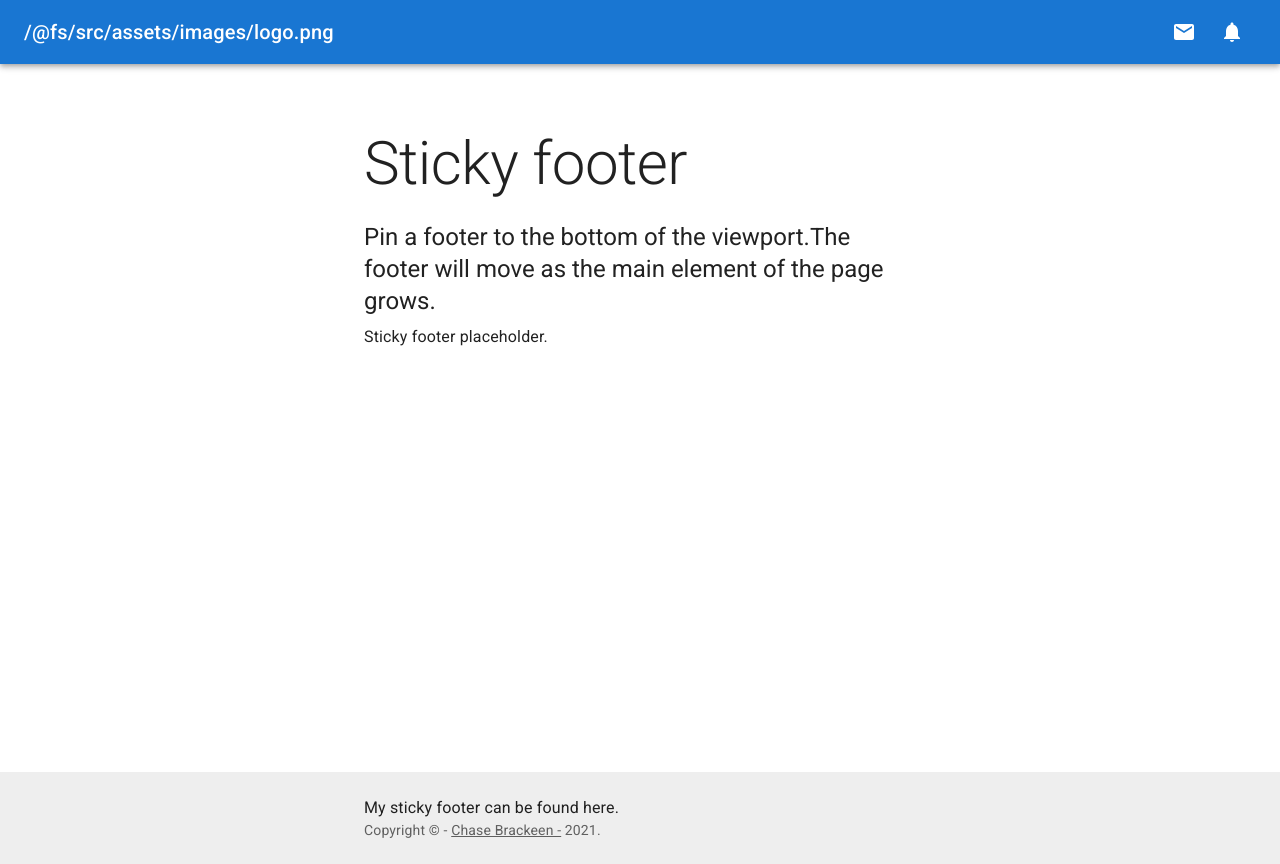
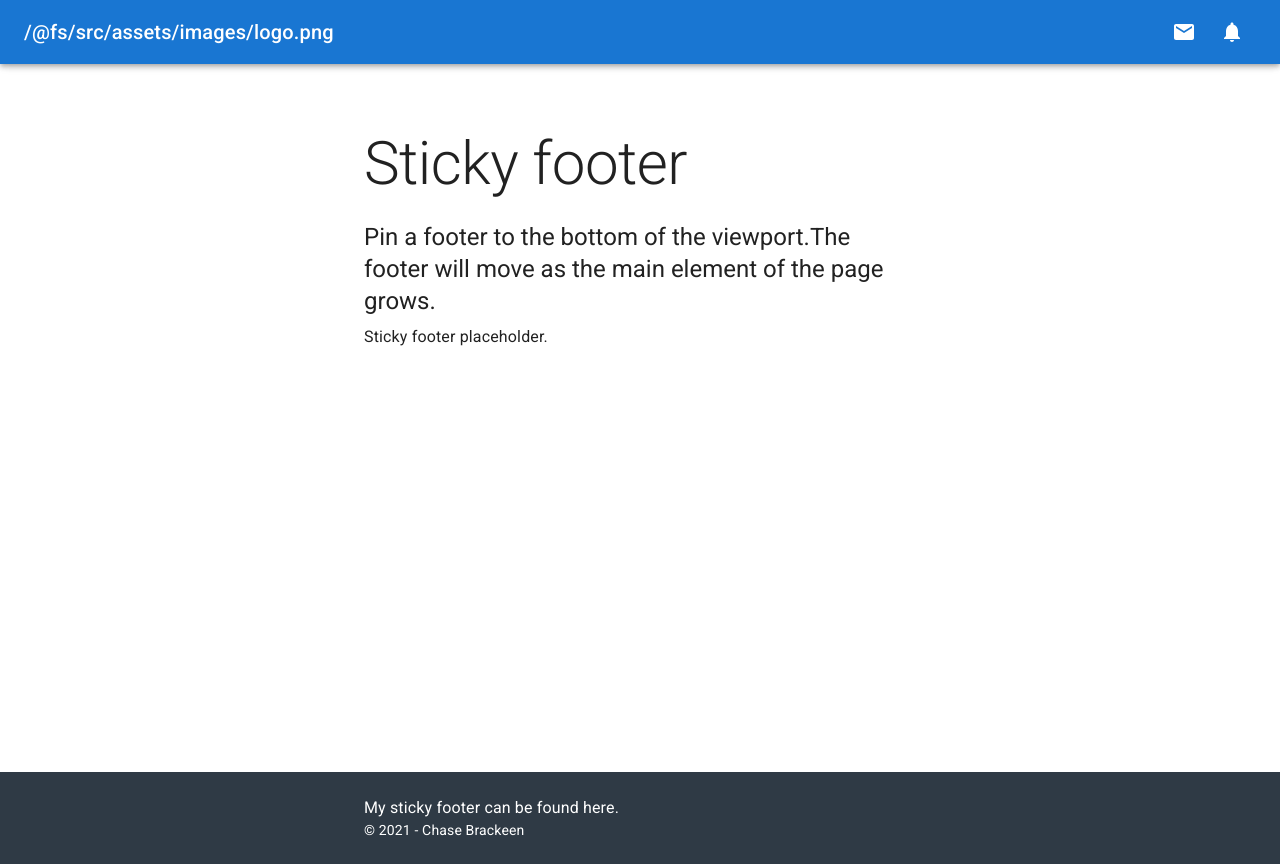
Before and after one commit to Chasetopher/React-Portfolio, a React (Create React App) app: page / in a window 1280 px wide. Built offline with nearby package versions, Linux system fonts and the light colour scheme.

Commit message:
fixed bg color in footer

```diff
--- a/src/App.js
+++ b/src/App.js
@@ -7,7 +7,22 @@ import Contact from './components/Contact';
 import About from './components/About';
 import Projects from './components/Projects';
 
+// material UI
+import { createTheme, ThemeProvider } from '@mui/material/styles';
+
+  const theme = createTheme({
+    palette: {
+      primary: {
+        main: '#001E3C'
+      },
+      secondary: {
+        main: '#2F3A45'
+      }
+    }
+  })
+
 function App() {
+
   return (
     <div>
       <Nav />
--- a/src/components/Footer/index.js
+++ b/src/components/Footer/index.js
@@ -4,18 +4,31 @@ import Box from '@mui/material/Box';
 import Typography from '@mui/material/Typography';
 import Container from '@mui/material/Container';
 import Link from '@mui/material/Link';
+// material UI
+import { createTheme, ThemeProvider } from '@mui/material/styles';
+
 
 const Footer = () => {
 
+  //Color Theme
+  const theme = createTheme({
+    palette: {
+      primary: {
+        main: '#001E3C'
+      },
+      secondary: {
+        main: '#2F3A45'
+      }
+    }
+  })
+
   function Copyright() {
     return (
-      <Typography variant="body2" color="text.secondary">
-        {'Copyright © - '}
-        <Link color="inherit" href="https://mui.com/">
-          Chase Brackeen -
-        </Link>{' '}
+      <Typography variant="body2" color='#FFFFFF'>
+        {'© '}
         {new Date().getFullYear()}
-        {'.'}
+        {' - Chase Brackeen'}
+
       </Typography>
     );
   }
@@ -45,14 +58,11 @@ const Footer = () => {
           py: 3,
           px: 2,
           mt: 'auto',
-          backgroundColor: (theme) =>
-            theme.palette.mode === 'light'
-              ? theme.palette.grey[200]
-              : theme.palette.grey[800],
+          backgroundColor: '#2F3A45'
         }}
       >
         <Container maxWidth="sm">
-          <Typography variant="body1">
+          <Typography color='#FFFFFF' variant="body1">
             My sticky footer can be found here.
           </Typography>
           <Copyright />
--- a/src/components/Nav/index.js
+++ b/src/components/Nav/index.js
@@ -1,4 +1,5 @@
 import * as React from 'react';
+import { createTheme } from '@mui/material/styles';
 import AppBar from '@mui/material/AppBar';
 import Box from '@mui/material/Box';
 import Toolbar from '@mui/material/Toolbar';
@@ -14,7 +15,13 @@ import logo from '../../assets/images/logo.png';
 
 const Nav = () => {
 
-const [mobileMoreAnchorEl, setMobileMoreAnchorEl] = React.useState(null);
+  const darkTheme = createTheme({
+    palette: {
+      mode: 'dark',
+    },
+  });
+
+  const [mobileMoreAnchorEl, setMobileMoreAnchorEl] = React.useState(null);
 
   const isMobileMenuOpen = Boolean(mobileMoreAnchorEl);
 
@@ -80,7 +87,7 @@ const [mobileMoreAnchorEl, setMobileMoreAnchorEl] = React.useState(null);
 
     return (
         <Box sx={{ flexGrow: 1 }}>
-        <AppBar position="static">
+        <AppBar position="sticky">
           <Toolbar>
             <Typography
               variant="h6"
--- a/src/index.css
+++ b/src/index.css
@@ -50,3 +50,9 @@ code {
 
 
 /* NAVBAR END */
+
+/* BODY */
+
+body {
+  background-color: gb(0, 30, 60);
+}
```
